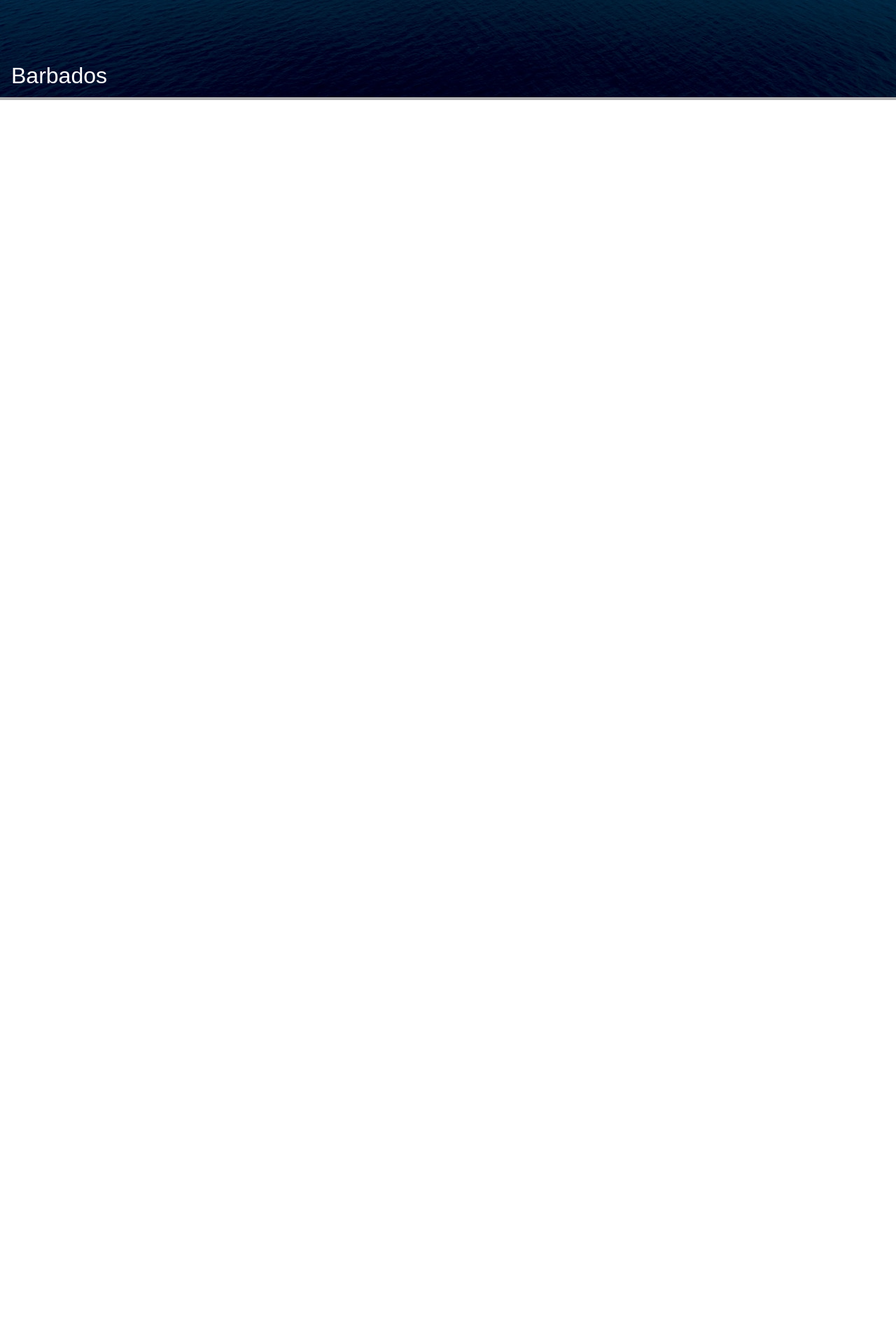
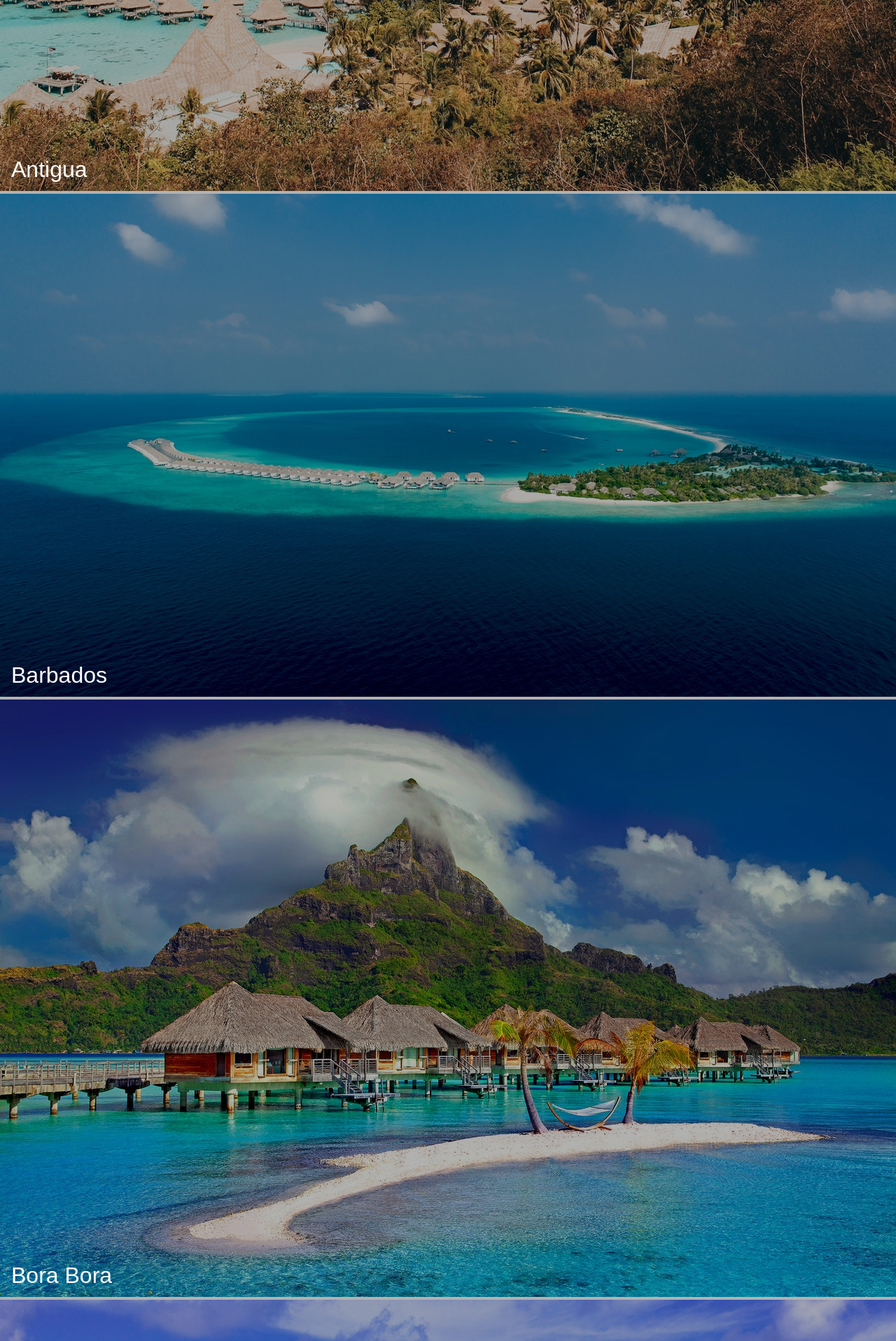
Before and after one commit to joanne-lai03/react-travel-app, a React (Create React App) app: page / in a window 1280 px wide. Shown: the part 2549-4466 px from the top of the page at 70% size. Before the commit the page ends 2692 px from the top, so only its background shows below. Built offline with nearby package versions, Linux system fonts and the light colour scheme.

Commit message:
Add in all images for Views component

```diff
--- a/src/components/views/Views.js
+++ b/src/components/views/Views.js
@@ -13,7 +13,12 @@ import ViewsImg from '../ViewsImg/ViewsImg'
 function Views() {
   return (
     <div className="views">
+      <ViewsImg bgImg={BoraBora2} text="Antigua" />
       <ViewsImg bgImg={Barbados} text="Barbados" />
+      <ViewsImg bgImg={BoraBora} text="Bora Bora" />
+      <ViewsImg bgImg={Island} text="Trinidad" />
+      <ViewsImg bgImg={Island2} text="Grenada" />
+      <ViewsImg bgImg={Bahamas} text="Bahamas" />
     </div>
   )
 }
```
